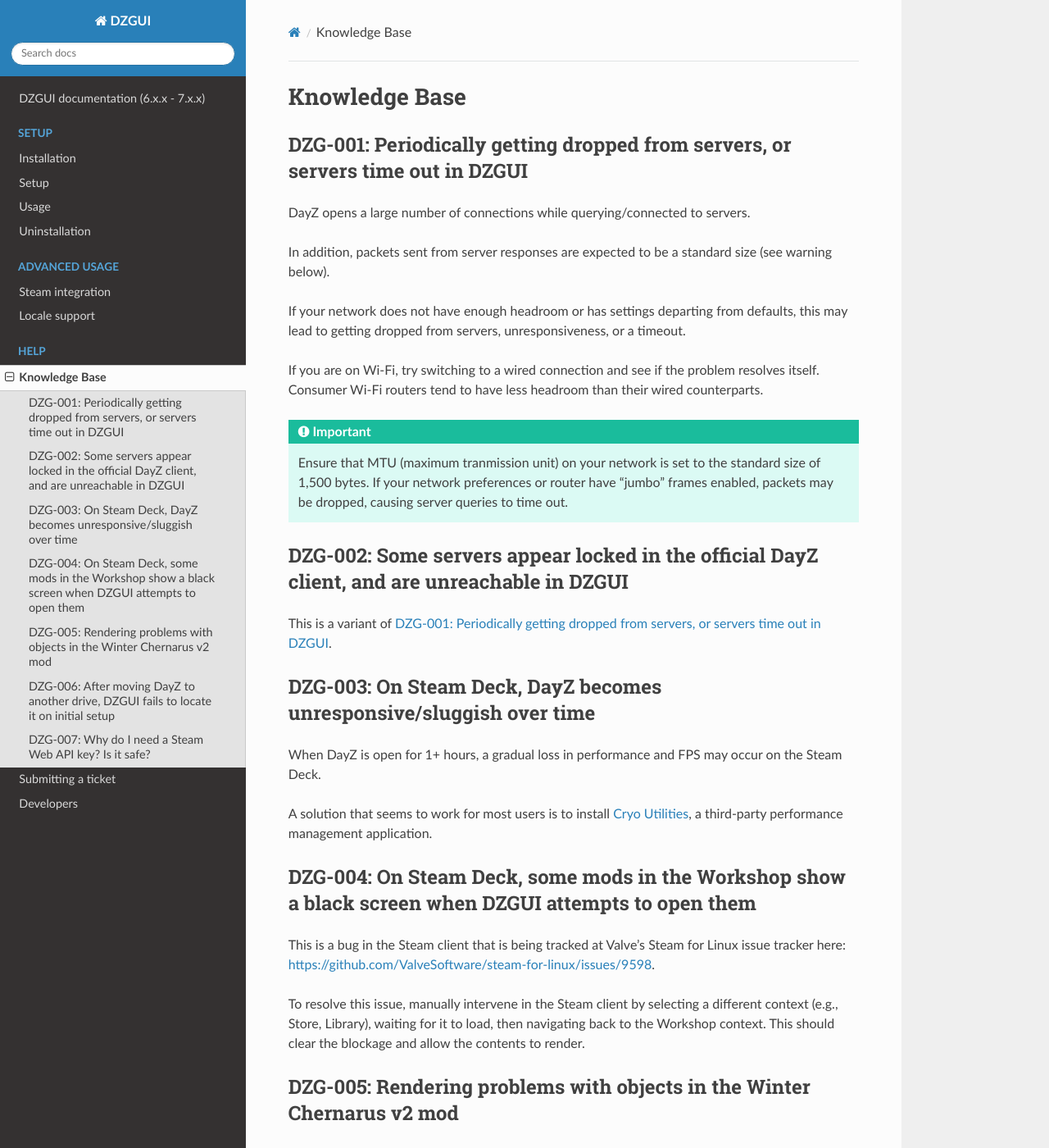
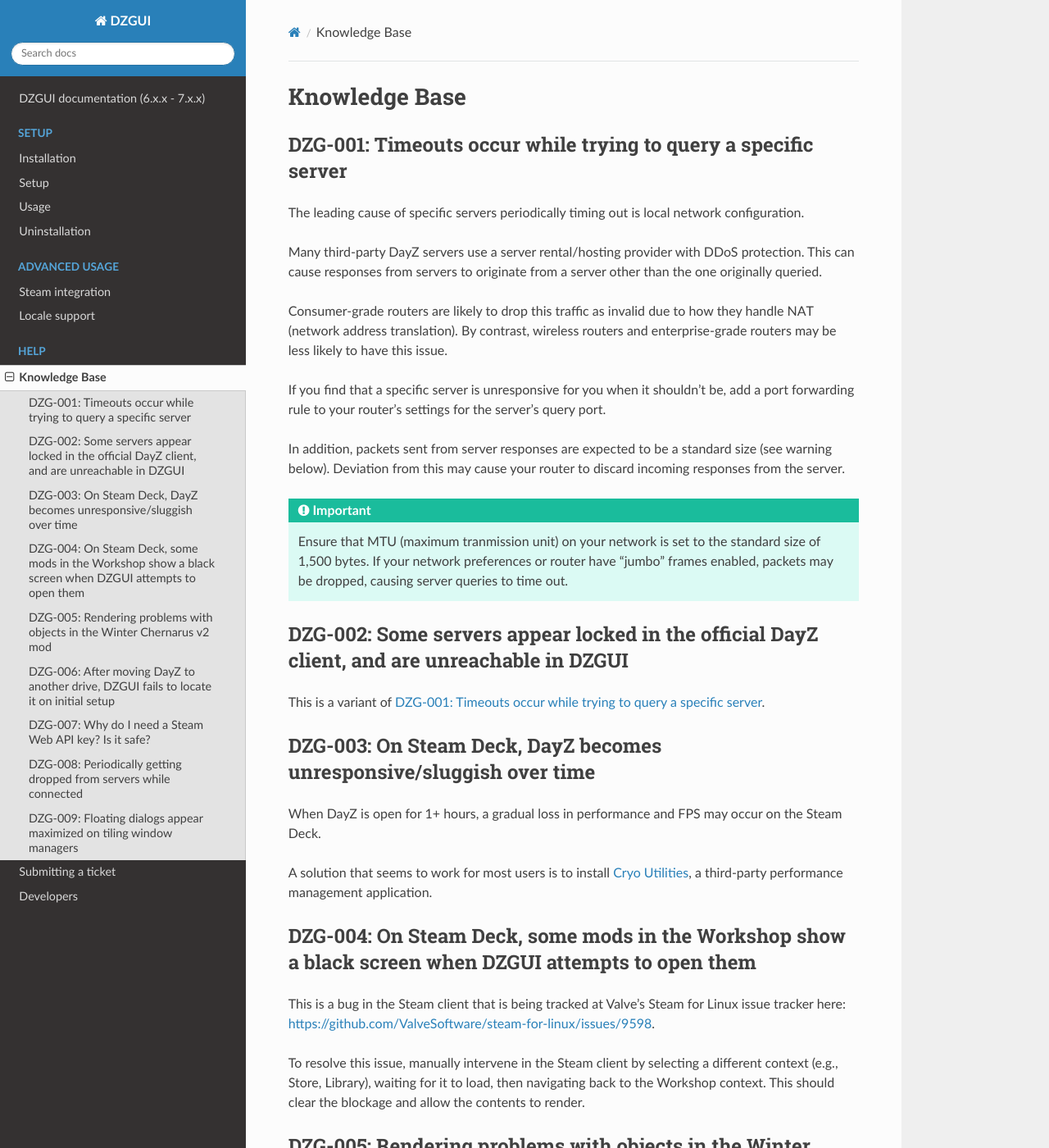
Before and after one commit to aclist/dztui, a Sphinx documentation site: the page built from docs/source/kb.rst, in a window 1280 px wide and 1400 px high. Shown: the whole window at 82% size. Built offline with Sphinx 7.4.7 and the Read the Docs theme 3.1.0, drawn with Linux system fonts in a browser that asks for light colours; some of the changed text lies outside the part shown.

Commit message:
chore: expand knowledge base

```diff
--- a/docs/source/kb.rst
+++ b/docs/source/kb.rst
@@ -3,17 +3,22 @@
 
 .. _DZG-001:
 
-DZG-001: Periodically getting dropped from servers, or servers time out in DZGUI
+DZG-001: Timeouts occur while trying to query a specific server
 ------------------------------------------------------------------------------------
-DayZ opens a large number of connections while querying/connected to servers.
+The leading cause of specific servers periodically timing out is local network configuration.
+
+Many third-party DayZ servers use a server rental/hosting provider with DDoS protection.
+This can cause responses from servers to originate from a server other than the one originally queried.
+
+Consumer-grade routers are likely to drop this traffic as invalid due to how they handle NAT (network address translation).
+By contrast, wireless routers and enterprise-grade routers may be less likely to have this issue.
+
+If you find that a specific server is unresponsive for you when it shouldn't be, add a port forwarding rule to your router's settings for
+the server's query port.
 
 In addition, packets sent from server responses are expected to be a standard size (see warning below).
+Deviation from this may cause your router to discard incoming responses from the server.
 
-If your network does not have enough headroom or has settings departing from defaults, this may lead to getting dropped from servers,
-unresponsiveness, or a timeout.
-
-If you are on Wi-Fi, try switching to a wired connection and see if the problem resolves itself. Consumer Wi-Fi routers
-tend to have less headroom than their wired counterparts.
 
 .. important::
    Ensure that MTU (maximum tranmission unit) on your network is set to the standard size of 1,500 bytes.
@@ -80,3 +85,28 @@
 A Steam Web API key is the most strict way of getting authentic, reliable, and consistent server information in a zero-trust model.
 
 You are responsible for the creation, storage, management, and revocation of your Web API key.
+
+DZG-008: Periodically getting dropped from servers while connected
+-------------------------------------------------------------------
+In some cases, DayZ opens a large number of connections while connected to servers.
+
+If your network does not have enough headroom or has settings departing from defaults, this may lead to getting dropped from servers,
+unresponsiveness, or a timeout.
+
+If you are on Wi-Fi, try switching to a wired connection and see if the problem resolves itself. Consumer Wi-Fi routers
+tend to have less headroom for simultaneous connections than their wired counterparts.
+
+DZG-009: Floating dialogs appear maximized on tiling window managers
+-------------------------------------------------------------------
+
+The main DZGUI window and its child dialogs are expected to be rendered as floating by your window manager.
+DZGUI sends window manager hints to this effect, but tiling window managers designed to bisect the screen into quadrants (e.g., i3 window manager)
+may try to always launch applications in fullscreen.
+
+To resolve this, set specific exclusions or window hints in your WM's configuration file.
+For example, for i3, add the following to your `XDG_CONFIG_HOME/i3/config` file (defaults to `$HOME/.config/i3/config`):
+
+.. code:: console
+
+    for_window [instance="DZGUI"] floating enable, move position center
+    for_window [instance="DZGUI - Dialog"] floating enable, move position center
```
